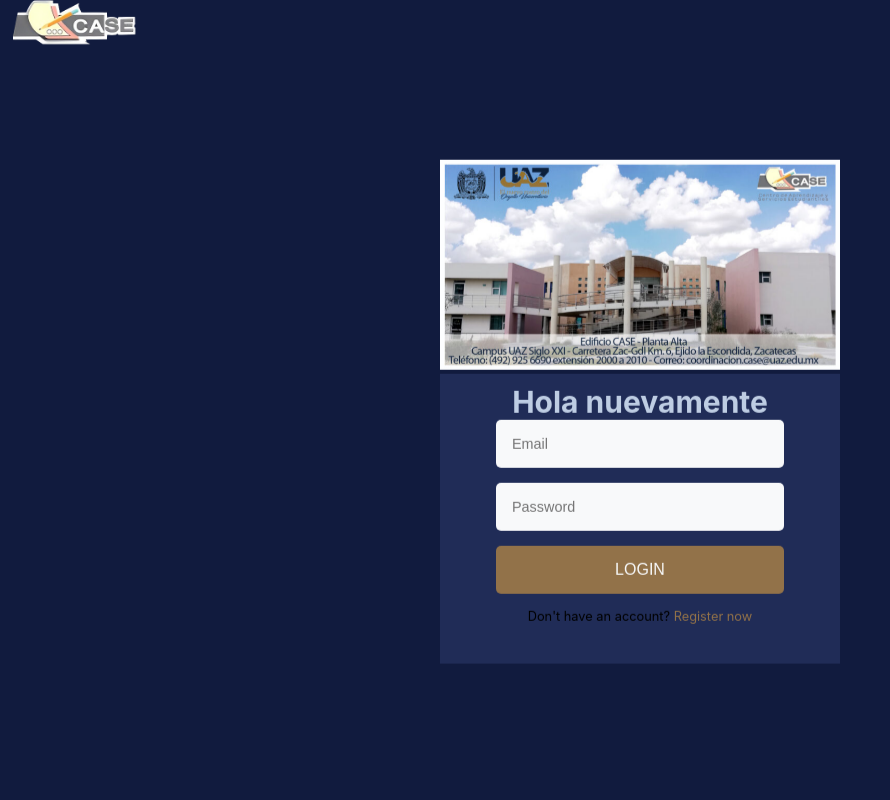
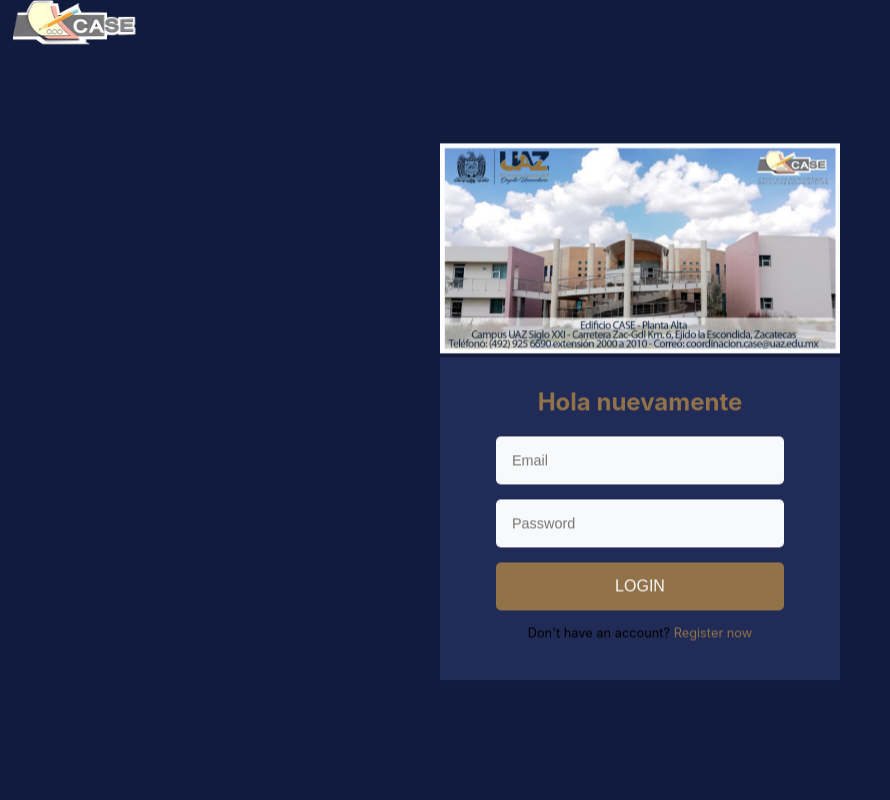
Before and after one commit to Alexlife2002003/case_web, a React (Create React App) app: page / in a window 1280 px wide. Shown: the top 800 px of the page, without its empty margins (0-890 px from the left). Built offline with nearby package versions, Linux system fonts and the light colour scheme; no server answers.

Commit message:
changed style for card

```diff
--- a/src/components/cards/style.css
+++ b/src/components/cards/style.css
@@ -12,7 +12,7 @@
 }
 
 .card-h3{
-    color: white;
+    color: #EFF3F8;
 }
 .card-content {
     flex-grow: 1;
--- a/src/components/home/Home.jsx
+++ b/src/components/home/Home.jsx
@@ -41,7 +41,7 @@ const Home = () => {
             <h1 className='h1-bienvenido'>Bienvenido, juanperez@gmail.com</h1>
         </div>
 
-        <h2>Cuestionarios:</h2>
+        <h2 className='home-h2'>Cuestionarios:</h2>
         <div className="slider-container">
         <Slider {...(window.innerWidth > 600 ? settingsForDesktop : settingsForPhone)}>
                 {cardsData.map((card, index) => (
--- a/src/components/home/home.css
+++ b/src/components/home/home.css
@@ -25,7 +25,7 @@
     margin-right: 55px;
 }
 
-h2{
+.home-h2{
     margin: 0;
     font-size: 30px;
     color:#BECDE3;;
```
